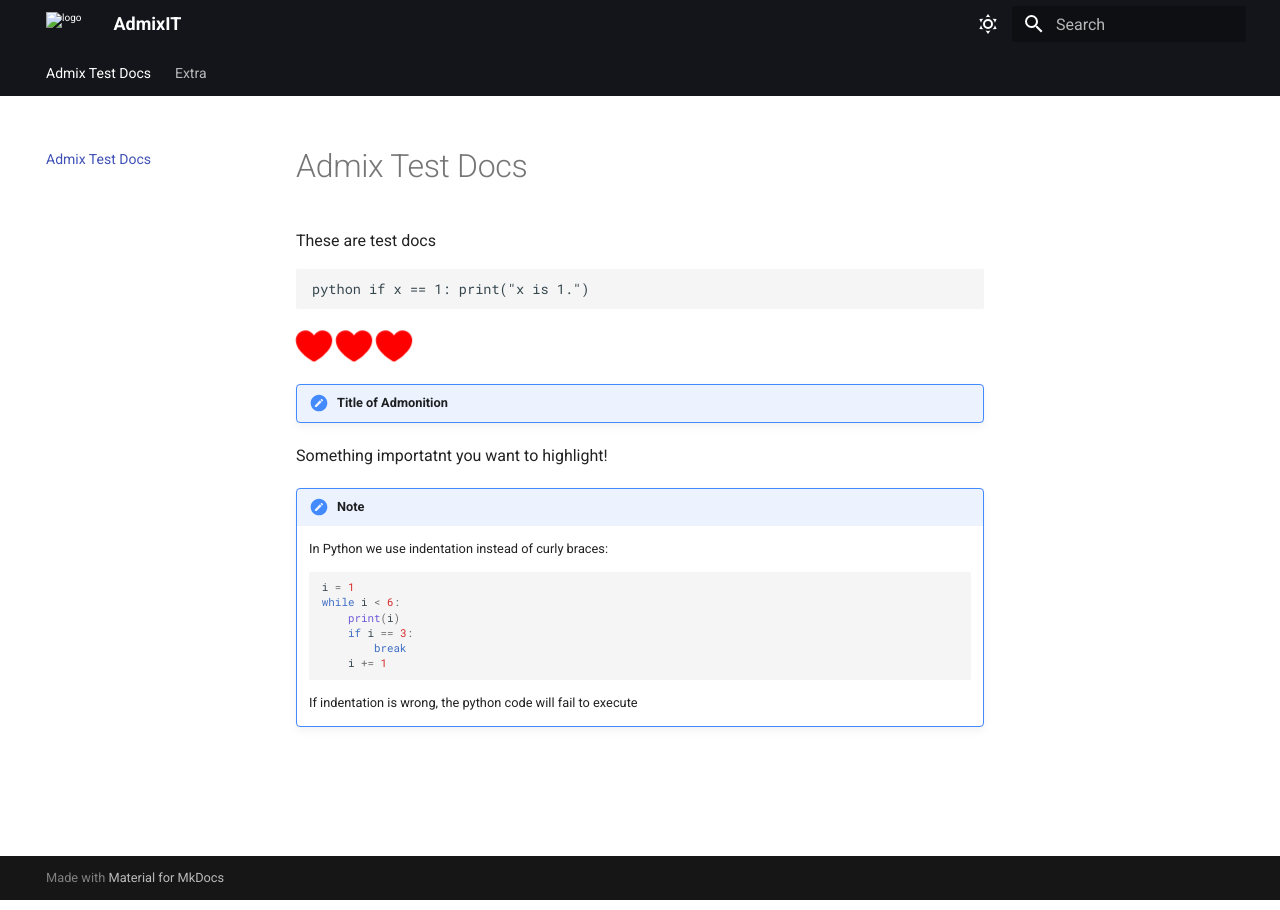
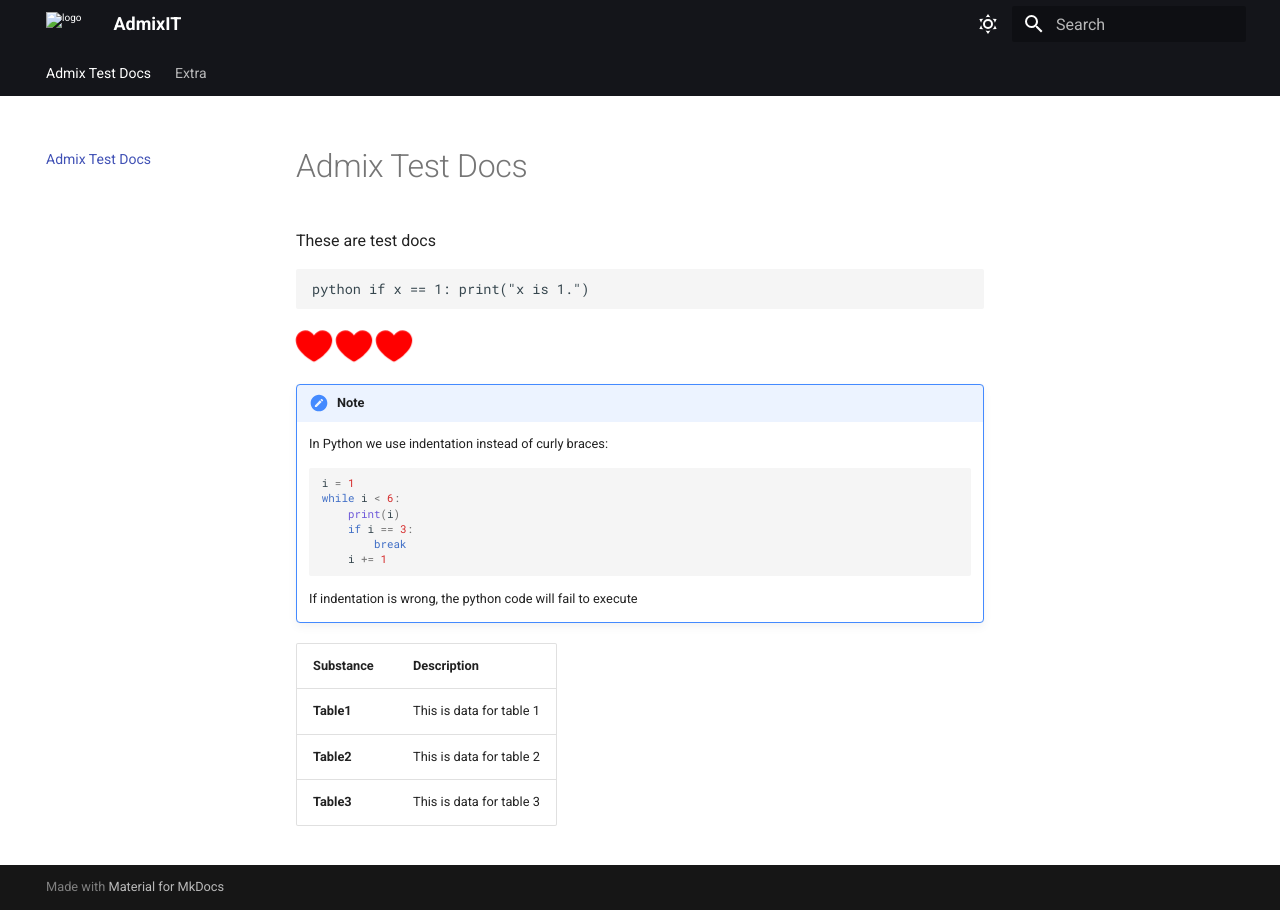
Before and after one commit to meri-imperiumi/handbook, an MkDocs documentation site: the page built from docs/index.md, in a window 1280 px wide. Built offline with MkDocs 1.6.1 and Material for MkDocs 9.7.7, drawn with Linux system fonts in a browser that asks for light colours.

Commit message:
vault backup: 2025-02-16 04:07:17

````diff
--- a/docs/index.md
+++ b/docs/index.md
@@ -8,9 +8,6 @@ python if x == 1: print("x is 1.")
 
 
 <style> @keyframes heart { 0%, 40%, 80%, 100% { transform: scale(1); } 20%, 60% { transform: scale(1.15); } } .heart { animation: heart 1000ms infinite; color: red; font-size: 2em; } </style> :octicons-heart-fill-24:{ .heart } :octicons-heart-fill-24:{ .heart } :octicons-heart-fill-24:{ .heart }
-
-!!! type "Title of Admonition"
- Something importatnt you want to highlight!
 
 !!! note
     In Python we use indentation instead of curly braces:
@@ -23,3 +20,10 @@ python if x == 1: print("x is 1.")
         i += 1
     ```
     If indentation is wrong, the python code will fail to execute
+
+
+| **Substance** | **Description**          |
+| ------------- | ------------------------ |
+| **Table1**    | This is data for table 1 |
+| **Table2**    | This is data for table 2 |
+| **Table3**    | This is data for table 3 |
````
